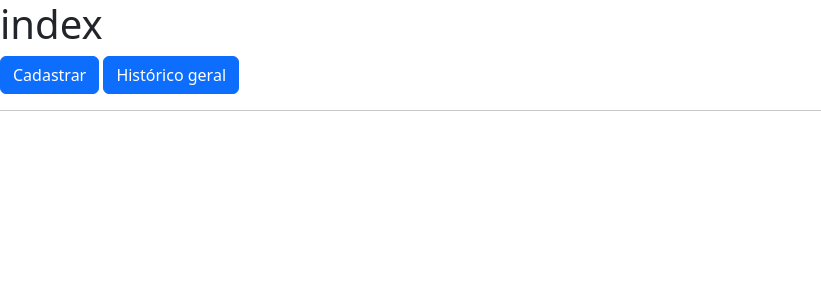
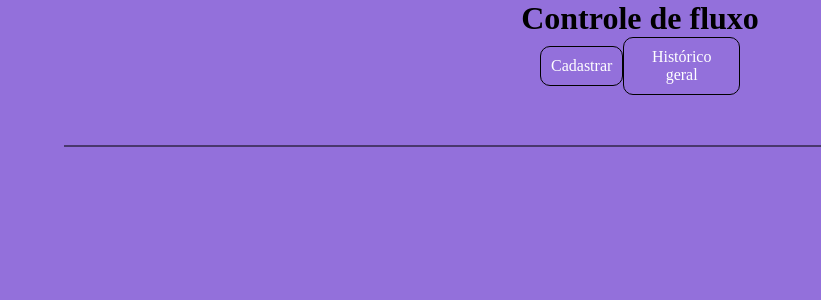
Before and after one commit to thidoa/controle-fluxo, a Django app: page / in a window 1280 px wide. Shown: the top 300 px of the page, without its empty margins (0-821 px from the left). Run offline with Django 4.2, Linux system fonts and the light colour scheme; data that the repository does not hold is empty; some libraries are stand-ins or nearby versions.

Commit message:
estilização

```diff
--- /dev/null
+++ b/controle_fluxo/static/css/style.css
@@ -0,0 +1,81 @@
+* {
+    margin: 0;
+    padding: 0;
+    box-sizing: border-box;
+    /* border: 1px dashed black; */
+}
+
+body {
+    background-color: mediumpurple;
+}
+
+.titulo {
+    text-align: center;
+}
+
+.functions {
+    display: flex;
+    align-items: center;
+    margin: 0 auto;
+    justify-content: space-between;
+    width: 200px;
+}
+
+.main {
+    display: flex;
+    flex-direction: column;
+    align-items: center;
+    /* width: 100%; */
+}
+
+.main section {
+    display: flex;
+    justify-content: space-around;
+    /* border: 1px dashed red; */
+    width: 100%;
+}
+
+hr {
+    border: 1px solid rgba(0, 0, 0, 0.5);
+    width: 90%;
+    margin: 50px auto;
+}
+
+section .card {
+    display: flex;
+    flex-direction: column;
+    align-items: center;
+    text-align: center;
+}
+
+.card {
+    font-size: 35px;
+}
+
+.card img {
+    width: 100%;
+}
+
+.card h5 {
+    margin: 10px;
+}
+
+.card p {
+    margin: 10px;
+}
+
+.card a,
+.functions a {
+    border: 1px solid black;
+    border-radius: 10px;
+    padding: 10px;
+    text-decoration: none;
+    text-align: center;
+    color: white;
+    transition: .5s;
+}
+
+.card a:hover,
+.functions a:hover {
+    background-color: rgba(0, 0, 0, 0.5);
+}
--- a/controle_fluxo/templates/index.html
+++ b/controle_fluxo/templates/index.html
@@ -1,5 +1,5 @@
 {% load static %}
-{% load bootstrap5 %}
+<!-- {% load bootstrap5 %} -->
 <!DOCTYPE html>
 <html lang="pt-br">
 <head>
@@ -7,13 +7,15 @@
     <meta name="viewport" content="width=device-width, initial-scale=1.0">
     <link rel="stylesheet" href="{% static 'css/style.css' %}">
     <title>index</title>
-    {% bootstrap_css %}
+    <!-- {% bootstrap_css %} -->
 </head>
 <body>
-    <h1>index</h1>
-    <a class="btn btn-primary" href="{% url 'create_activity' %}">Cadastrar</a>
-    <a class="btn btn-primary" href="{% url 'historic' name='all' %}">Histórico geral</a>
-    <main>
+    <h1 class="titulo">Controle de fluxo</h1>
+    <div class="functions">
+        <a class="btn btn-primary" href="{% url 'create_activity' %}">Cadastrar</a>
+        <a class="btn btn-primary" href="{% url 'historic' name='all' %}">Histórico geral</a>
+    </div>
+    <main class="main">
         <section class="container d-flex justify-content-around">
             {% for owner in owners %}
                 <div class="card text-center" style="width: 18rem;">
@@ -36,7 +38,7 @@
                     <div class="card-body">
                     <h5 class="card-title">{{ bank.name }}</h5>
                     <p class="card-text">R$ {{ bank.value }}</p>
-                    <!-- <a href="#" class="btn btn-primary">Go somewhere</a> -->
+                    <a href="{% url 'historic' name=bank.name %}" class="btn btn-primary">Histórico</a>
                     </div>
                 </div>
 
--- a/controle_fluxo/views.py
+++ b/controle_fluxo/views.py
@@ -67,12 +67,22 @@ class HistoricView(TemplateView):
 
     def get(self, request, name):
 
-
+        if Owner.objects.filter(name=name).exists():
+            historic = Activities.objects.filter(owner=(Owner.objects.filter(name=name)).first())
+            total = Owner.objects.filter(name=name).first().value
+        elif Bank.objects.filter(name=name).exists():
+            historic = Activities.objects.filter(bank=(Bank.objects.filter(name=name)).first())
+            total = Bank.objects.filter(name=name).first().value
+        else:
+            historic = Activities.objects.all()
+            total = 0
+        print(historic)
 
         context = {
-            'historic'
+            'historic': historic,
+            'total': total
         }
-        return render (request, 'historic.html')
+        return render (request, 'historic.html', context)
 
     # def get_context_data(self, **kwargs):
     #     context = super(HistoricView, self).get_context_data(**kwargs)
```
Also changed, not shown: controle_fluxo/static/css/table.css (added, +25 -0 lines), controle_fluxo/templates/historic.html (+8 -4 lines).
